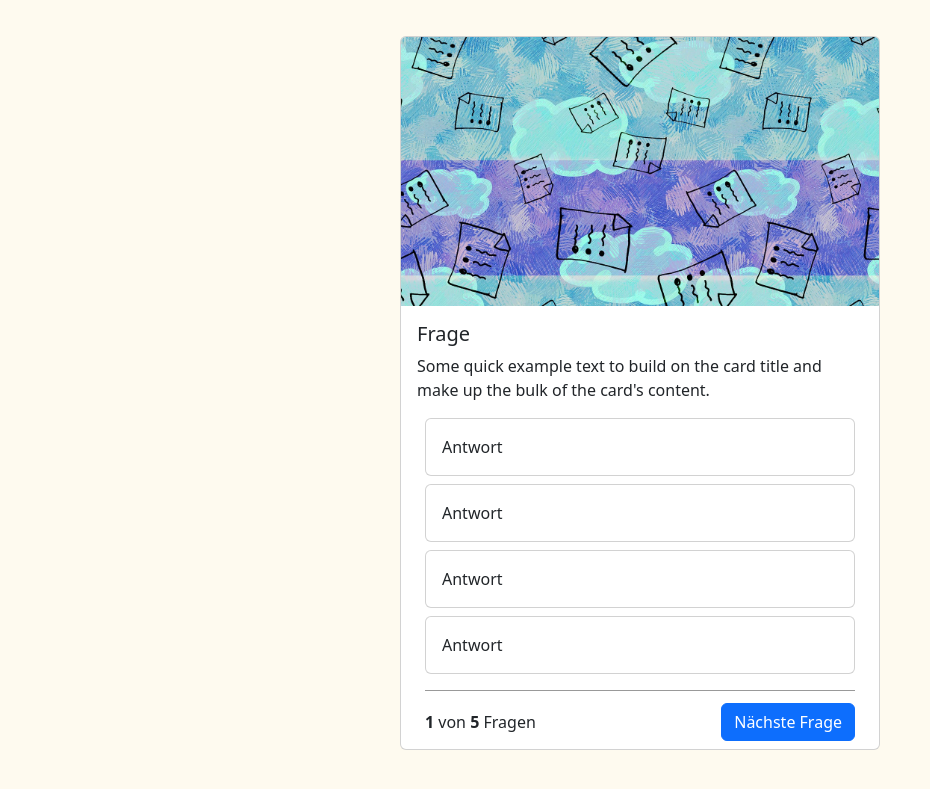
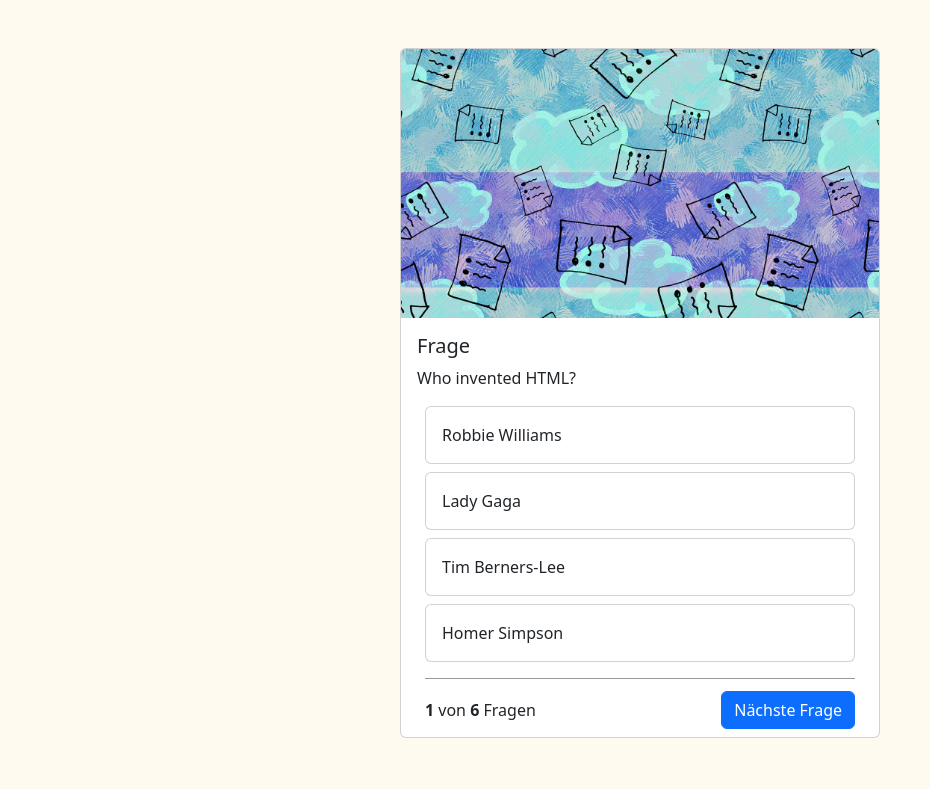
Before and after one commit to OliverHaerle/quizapp, a plain HTML site: page index.html in a window 1280 px wide. Shown: the part 63-852 px from the top of the page, without its empty margins (0-930 px from the left). Drawn offline with nearby package versions, Linux system fonts and the light colour scheme.

Commit message:
created HTML code

```diff
--- a/index.html
+++ b/index.html
@@ -4,7 +4,7 @@
 <head>
     <meta charset="UTF-8">
     <meta name="viewport" content="width=device-width, initial-scale=1.0">
-    <title>Document</title>
+    <title>Quizapp</title>
 
     <link rel="stylesheet" href="style.css">
     <script src="script.js"></script>
@@ -32,37 +32,38 @@
             <img src="img/img1.jpg" class="card-img-top" alt="...">
             <div class="card-body">
                 <h5 class="card-title">Frage</h5>
-                <p class="card-text">Some quick example text to build on the card title and make up the bulk of the
-                    card's content.</p>
+                <p class="card-text" id="question-text"></p>
             </div>
 
-            <div class="card mb-2 ms-4 me-4">
-                <div class="card-body">
+
+            <!-- Answer-Cards -->
+            <div class="card mb-2 ms-4 me-4 quiz-answer" onclick="answer('answer_1')">
+                <div id="answer_1" class="card-body">
                     Antwort
                 </div>
             </div>
 
-            <div class="card mb-2 ms-4 me-4">
-                <div class="card-body">
+            <div class="card mb-2 ms-4 me-4 quiz-answer" onclick="answer('answer_2')">
+                <div id="answer_2" class="card-body">
                     Antwort
                 </div>
             </div>
 
-            <div class="card mb-2 ms-4 me-4">
-                <div class="card-body">
+            <div class="card mb-2 ms-4 me-4 quiz-answer" onclick="answer('answer_3')">
+                <div id="answer_3" class="card-body">
                     Antwort
                 </div>
             </div>
 
-            <div class="card mb-2 ms-4 me-4">
-                <div class="card-body">
+            <div class="card mb-2 ms-4 me-4 quiz-answer" onclick="answer('answer_4')">
+                <div id="answer_4" class="card-body">
                     Antwort
                 </div>
             </div>
 
             <div class="question-footer mb-2 mt-2 ms-4 me-4">
                 <span>
-                    <b>1</b> von <b>5</b> Fragen
+                    <b>1</b> von <b id="total-questions"></b> Fragen
                 </span>
                 <button class="btn btn-primary"> Nächste Frage </button>
             </div>
--- a/script.js
+++ b/script.js
@@ -49,6 +49,35 @@
     },
 ];
 
-function onload() {
+let currentQuestion = 0;
 
+function init() {
+    document.getElementById('total-questions').innerHTML = questions.length;
+
+    showQuestion();
 }
+
+function showQuestion() {
+    let question = questions[currentQuestion];
+
+    document.getElementById('question-text').innerHTML = question['question'];
+    document.getElementById('answer_1').innerHTML = question['answer_1'];
+    document.getElementById('answer_2').innerHTML = question['answer_2'];
+    document.getElementById('answer_3').innerHTML = question['answer_3'];
+    document.getElementById('answer_4').innerHTML = question['answer_4'];
+}
+
+function answer(selection) {
+   let question = questions[currentQuestion];
+   let selectedQuestionNumber = selection.slice(-1);
+
+
+    let idOfRightAnswer = question[`right_answer`];
+
+   if (selectedQuestionNumber == question['right_answer']) {
+    document.getElementById(selection).parentNode.classList.add('bg-success');
+   } else {
+    document.getElementById(selection).parentNode.classList.add('bg-danger');
+    document.getElementById(idOfRightAnswer).parentNode.classList.add('bg-success');
+   }
+}
--- a/style.css
+++ b/style.css
@@ -25,3 +25,16 @@
 .quiz-card {
     width: 30rem;
 }
+
+.quiz-answer:hover {
+    cursor: pointer;
+    background-color: rgb(243, 242, 242);
+}
+
+.bg-success {
+    color: white !important;
+}
+
+.bg-danger{
+    color: white !important;
+}
```
